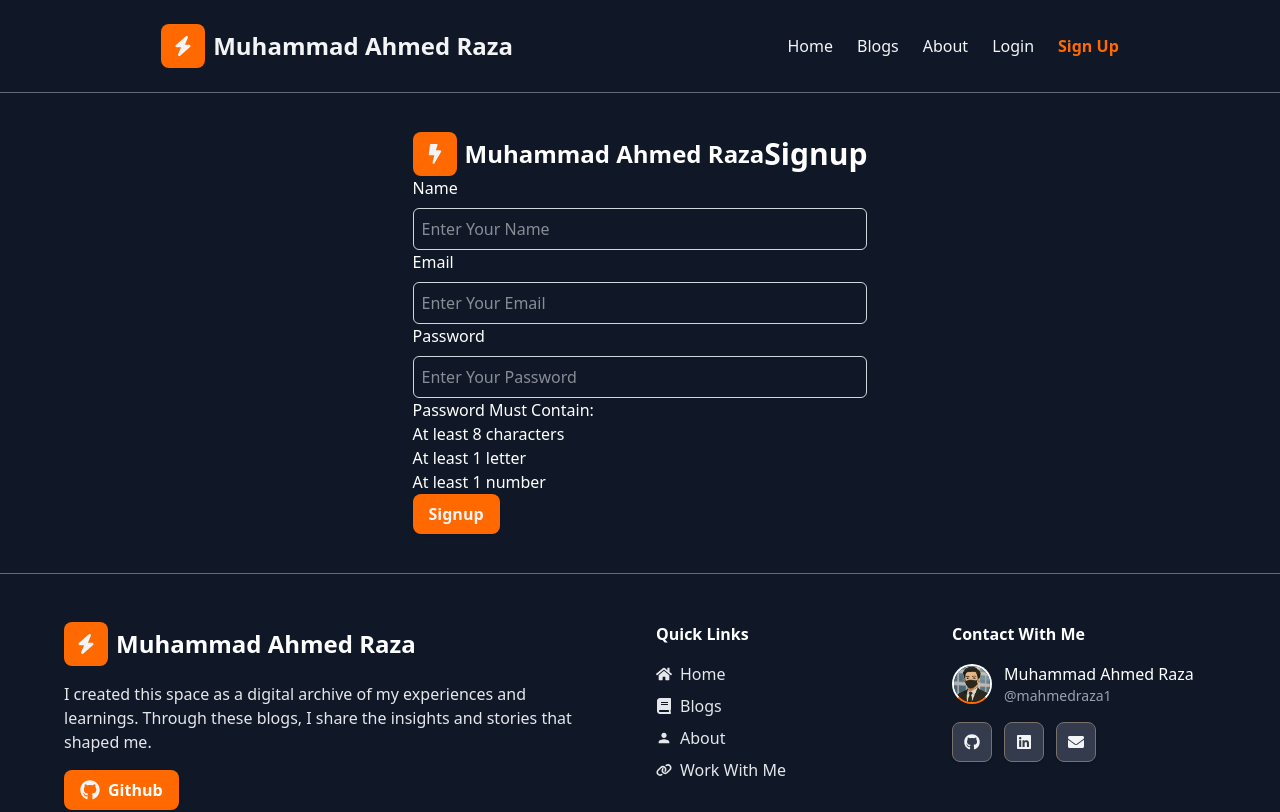
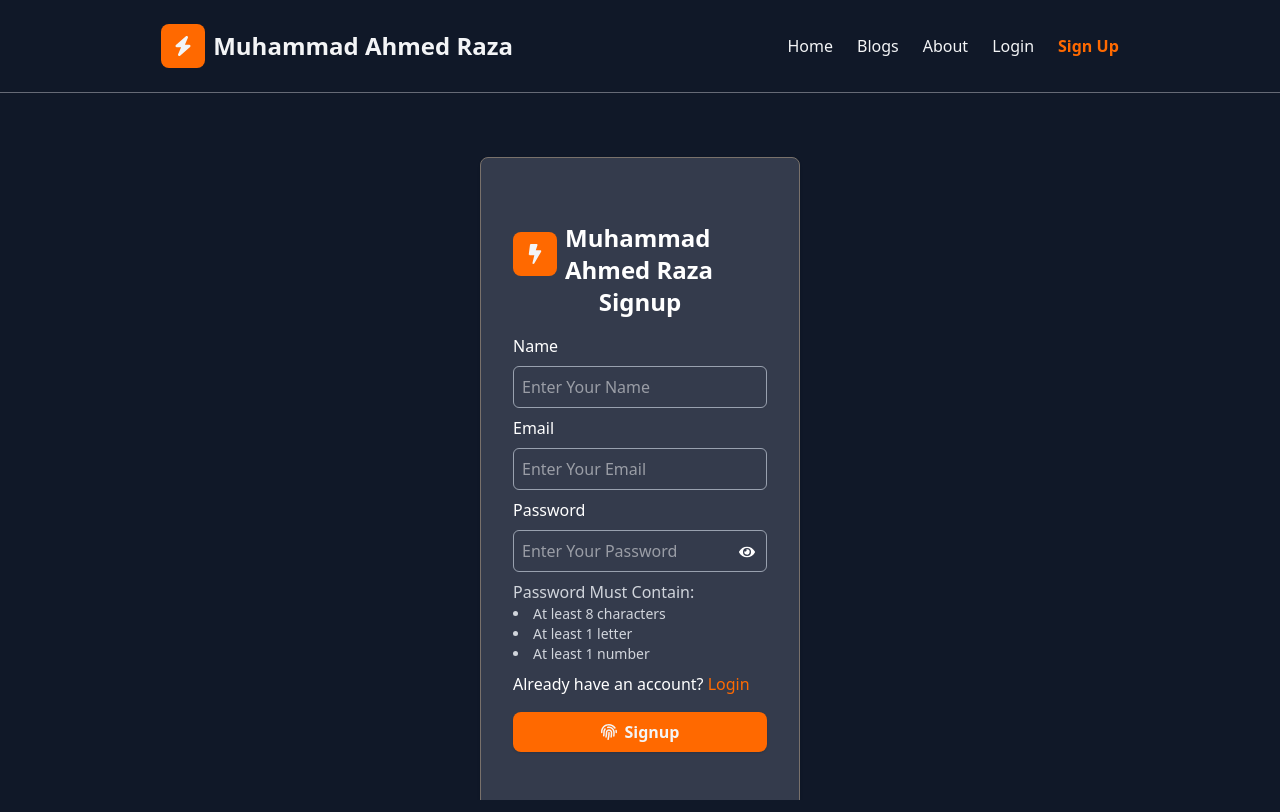
Before and after one commit to mahmedraza1/Blog, a React (Vite) app: page /signup in a window 1280 px wide. Shown: the top 812 px of the page. Built offline with nearby package versions, Linux system fonts and the light colour scheme; no server answers.

Commit message:
fix ui for login and signup

```diff
--- a/src/App.jsx
+++ b/src/App.jsx
@@ -24,10 +24,14 @@ function App() {
   }, []);
 
   return !loading ? (
-    <div className="w-screen h-screen bg-gray-900 text-white">
+    <div
+      className="w-screen h-screen bg-gray-900 text-white overflow-x-hidden
+  [&::-webkit-scrollbar]:w-2 [&::-webkit-scrollbar-track]:bg-gray-100
+  [&::-webkit-scrollbar-thumb]:bg-zinc-500 [&::-webkit-scrollbar-thumb]:rounded-full"
+    >
       <Header />
-      <main className="min-h-[60vh]">
-         <Outlet />
+      <main className="min-h-[46vh] w-screen flex items-center justify-center">
+        <Outlet />
       </main>
       <Footer />
     </div>
--- a/src/components/Button.jsx
+++ b/src/components/Button.jsx
@@ -11,7 +11,7 @@ const Button = ({
   return (
     <button
       type={type}
-      className={`${bgColor} ${textColor} ${className} flex items-center justify-center gap-2 bg-orange-500 hover:-translate-0.5 hover:bg-orange-500/90 transition-all duration-300 px-4 py-2 rounded-lg font-semibold shadow cursor-pointer`}
+      className={`${bgColor} ${textColor} ${className} flex items-center justify-center gap-2 bg-orange-500 hover:-translate-0.5 hover:bg-orange-500/90 transition-all font-bold duration-300 px-4 py-2 rounded-lg shadow cursor-pointer`}
       {...props}
     >
       {children}
--- a/src/components/Input.jsx
+++ b/src/components/Input.jsx
@@ -13,7 +13,7 @@ const Input = forwardRef(
         <input
           ref={ref}
           type={type}
-          className={`border border-gray-300 rounded-md p-2 ${className}`}
+          className={`border border-gray-400 rounded-md p-2 ${className}`}
           {...props}
           id={id}
         />
--- a/src/components/Login.jsx
+++ b/src/components/Login.jsx
@@ -1,18 +1,19 @@
 import React, { useState } from "react";
 import authService from "../appwrite/auth";
-import login from "../store/authslice";
+import { login } from "../store/authslice";
 import { useForm } from "react-hook-form";
 import { useDispatch } from "react-redux";
 import { useNavigate } from "react-router-dom";
 import { Input, Button } from "./index";
 import { NavLink } from "react-router-dom";
-import { FaBolt } from "react-icons/fa";
+import { FaBolt, FaFingerprint, FaEye, FaEyeSlash } from "react-icons/fa";
 
 const Login = () => {
-  const [ error, setError ] = useState("");
+  const [error, setError] = useState("");
   const dispatch = useDispatch();
   const navigate = useNavigate();
   const { register, handleSubmit } = useForm();
+  const [showPassword, setShowPassword] = useState(false);
 
   const handleLogin = async (data) => {
     setError("");
@@ -27,10 +28,13 @@ const Login = () => {
       setError(error.message);
     }
   };
+  const handleShowPassword = () => {
+    setShowPassword(!showPassword);
+  };
 
   return (
-    <div className="w-full min-h-[60vh] flex items-center justify-center bg-gray-900 text-white">
-    <div className="bg-gray-500/40 border-stone-500 shadow w-1/3 h-2/3 flex items-center justify-center flex-col gap-8 rounded-lg border p-4">
+    <div className="w-screen min-h-[60vh] my-16 flex items-center justify-center bg-gray-900 text-white">
+      <div className="bg-gray-500/40 w-1/4 border-stone-500 shadow flex items-center justify-center flex-col gap-4 rounded-lg border px-8 py-16">
         <div className="flex flex-col items-center justify-center">
           <NavLink to="/" className="flex items-center gap-2">
             <p className="bg-orange-500 hover:bg-orange-500/90 transition-all duration-300 rounded-lg p-3">
@@ -38,10 +42,13 @@ const Login = () => {
             </p>
             <p className="text-2xl font-bold">Muhammad Ahmed Raza</p>
           </NavLink>
-        <h1 className="text-3xl font-bold">Login</h1>
+          <h1 className="text-2xl font-bold">Login</h1>
         </div>
 
-      <form onSubmit={handleSubmit(handleLogin)} className="w-full flex flex-col gap-4 items-center justify-center">
+        <form
+          onSubmit={handleSubmit(handleLogin)}
+          className="w-full flex flex-col gap-4 justify-center"
+        >
           <Input
             type="email"
             label="Email"
@@ -55,8 +62,9 @@ const Login = () => {
               },
             })}
           />
+          <div className="relative w-full h-fit">
             <Input
-          type="password"
+              type={showPassword ? "text" : "password"}
               label="Password"
               placeholder="Enter Your Password"
               {...register("password", {
@@ -69,8 +77,25 @@ const Login = () => {
                 },
               })}
             />
+            <button
+              type="button"
+              onClick={handleShowPassword}
+              className="cursor-pointer absolute right-3 bottom-3"
+            >
+              {showPassword ? <FaEyeSlash /> : <FaEye />}
+            </button>
+          </div>
+          <p>
+            Create an Account{" "}
+            <NavLink to="/signup" className="text-orange-500">
+              Signup
+            </NavLink>
+          </p>
           <p className="text-red-500">{error}</p>
-        <Button type="submit">Login</Button>
+          <Button type="submit">
+            <FaFingerprint />
+            <p>Login</p>
+          </Button>
         </form>
       </div>
     </div>
--- a/src/components/Signup.jsx
+++ b/src/components/Signup.jsx
@@ -1,46 +1,55 @@
 import React, { useState } from "react";
 import authService from "../appwrite/auth";
-import login from "../store/authslice";
+import { login } from "../store/authslice";
 import { useForm } from "react-hook-form";
 import { useDispatch } from "react-redux";
 import { useNavigate } from "react-router-dom";
 import { Input, Button } from "./index";
 import { NavLink } from "react-router-dom";
-import { FaBolt } from "react-icons/fa";
+import { FaBolt, FaEye, FaEyeSlash, FaFingerprint } from "react-icons/fa";
 
 const Signup = () => {
-  const [ error, setError ] = useState("");
+  const [error, setError] = useState("");
   const dispatch = useDispatch();
   const navigate = useNavigate();
   const { register, handleSubmit } = useForm();
+  const [showPassword, setShowPassword] = useState(false);
+
+  const handleShowPassword = () => {
+    setShowPassword(!showPassword);
+  };
 
   const handleSignup = async (data) => {
     try {
-      const user = await authService.createAccount(data);
+      console.log("Signup attempt with:", data);
+      const {name, email, password} = data;
+      const user = await authService.createAccount(name, email, password);
       if (user) {
         const userData = await authService.getCurrentUser();
         if (userData) dispatch(login(userData));
         navigate("/");
       }
     } catch (error) {
-      setError(error);
+      setError(error.message || "Signup failed");
     }
   };
 
   return (
-        <div className="w-full min-h-[60vh] flex items-center justify-center bg-gray-900 text-white">
-
-    <div>
-      <div className="flex items-center justify-center">
+    <div className="w-screen min-h-[60vh] my-16 flex items-center justify-center bg-gray-900 text-white">
+      <div className="bg-gray-500/40 w-1/4  border-stone-500 shadow flex items-center justify-center flex-col gap-4 rounded-lg border px-8 py-16">
+        <div className="flex flex-col items-center justify-center">
           <NavLink to="/" className="flex items-center gap-2">
             <p className="bg-orange-500 hover:bg-orange-500/90 transition-all duration-300 rounded-lg p-3">
               <FaBolt className="text-gray-100 text-xl" />
             </p>
             <p className="text-2xl font-bold">Muhammad Ahmed Raza</p>
           </NavLink>
-        <h1 className="text-3xl font-bold">Signup</h1>
+          <h1 className="text-2xl font-bold">Signup</h1>
         </div>
-      <form onSubmit={handleSubmit(handleSignup)}>
+        <form
+          onSubmit={handleSubmit(handleSignup)}
+          className="w-full flex flex-col gap-2 justify-center"
+        >
           <Input
             type="text"
             label="Name"
@@ -62,8 +71,9 @@ const Signup = () => {
               },
             })}
           />
+          <div className="relative w-full h-fit">
             <Input
-          type="password"
+              type={showPassword ? "text" : "password"}
               label="Password"
               placeholder="Enter Your Password"
               {...register("password", {
@@ -76,16 +86,33 @@ const Signup = () => {
                 },
               })}
             />
+            <button
+              type="button"
+              onClick={handleShowPassword}
+              className="cursor-pointer absolute right-3 bottom-3"
+            >
+              {showPassword ? <FaEyeSlash /> : <FaEye />}
+            </button>
+          </div>
           <div>
-          <p>Password Must Contain:</p>
-          <ul>
+            <p className="text-gray-300">Password Must Contain:</p>
+            <ul className="list-disc list-inside text-sm text-gray-300">
               <li>At least 8 characters</li>
               <li>At least 1 letter</li>
               <li>At least 1 number</li>
             </ul>
           </div>
+          <p>
+            Already have an account?{" "}
+            <NavLink to="/login" className="text-orange-500">
+              Login
+            </NavLink>
+          </p>
           <p className="text-red-500">{error}</p>
-        <Button type="submit">Signup</Button>
+          <Button type="submit">
+            <FaFingerprint />
+            <p>Signup</p>
+          </Button>
         </form>
       </div>
     </div>
--- a/src/pages/About.jsx
+++ b/src/pages/About.jsx
@@ -1,11 +1,33 @@
-import React from 'react'
+import React from "react";
 
 const About = () => {
   return (
-    <div>
-      About Page
+    <div className="max-w-6xl min-h-[60vh] my-16 flex flex-col md:flex-row items-center justify-center gap-8 bg-gray-900 text-white px-4 md:px-0">
+      <div className="flex flex-col gap-4 md:w-1/2">
+        <h1 className="text-4xl font-bold">About Me</h1>
+        <p>
+          Hi, I’m Muhammad Ahmed Raza, but most people know me as Mark (an
+          acronym of my name). I’m a MERN stack developer with experience in
+          building web, mobile, and desktop applications. Besides the MERN
+          ecosystem, I also work with React Native, C++, and Electron.js.
+        </p>
+        <p>
+          Currently, I’m pursuing a BS in Computer Science at the Virtual
+          University of Pakistan, where I’m expanding my knowledge and refining
+          my skills.
+        </p>
+        <p>
+          Beyond development, I enjoy exploring different operating systems,
+          playing chess, and experimenting with system-level tweaks. I proudly
+          use Arch Linux as my daily driver, which keeps me curious and
+          constantly learning.
+        </p>
+      </div>
+      <div>
+        <img src="/logoXL.jpg" alt="logo" className="h-96 w-72 object-cover rounded-xl" />
+      </div>
     </div>
-  )
-}
+  );
+};
 
-export default About
+export default About;
```
Also changed, not shown: public/logoXL.jpg (added). Lines whose indentation alone changed are shown as unchanged.
